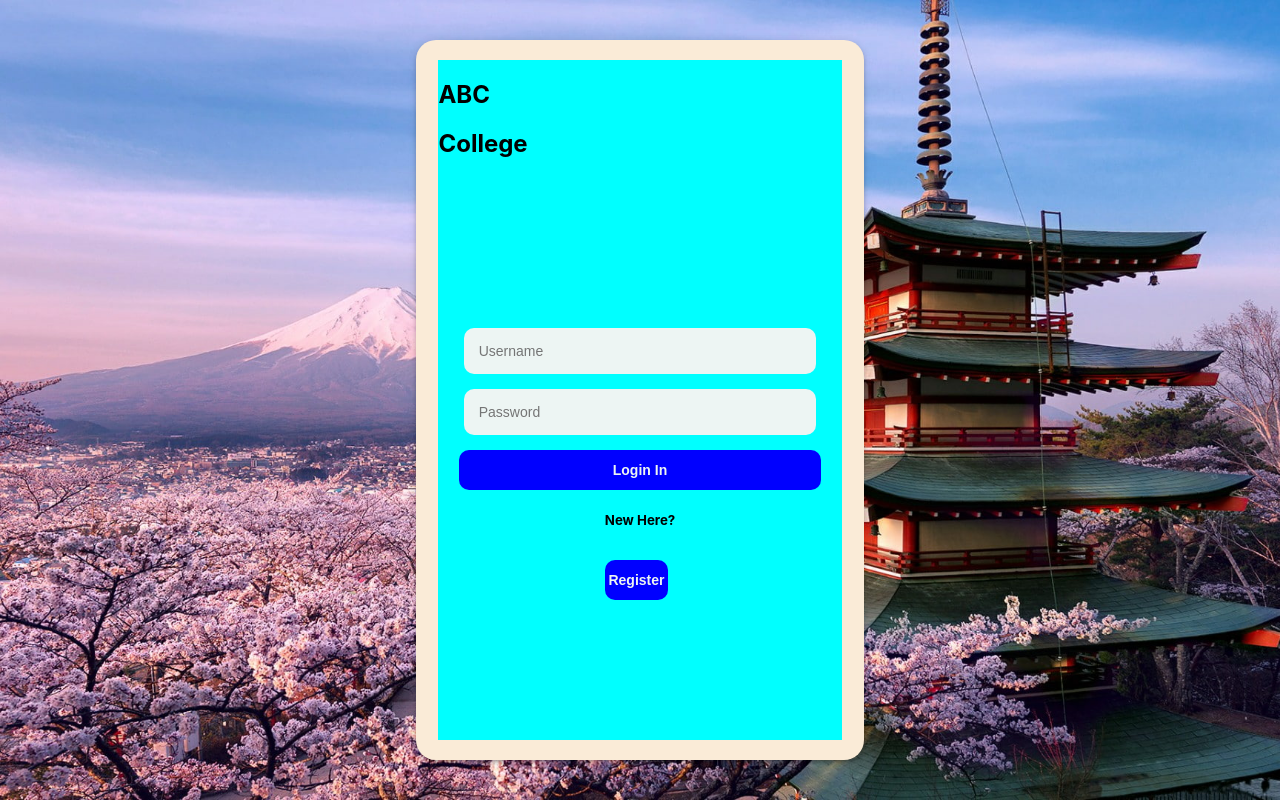
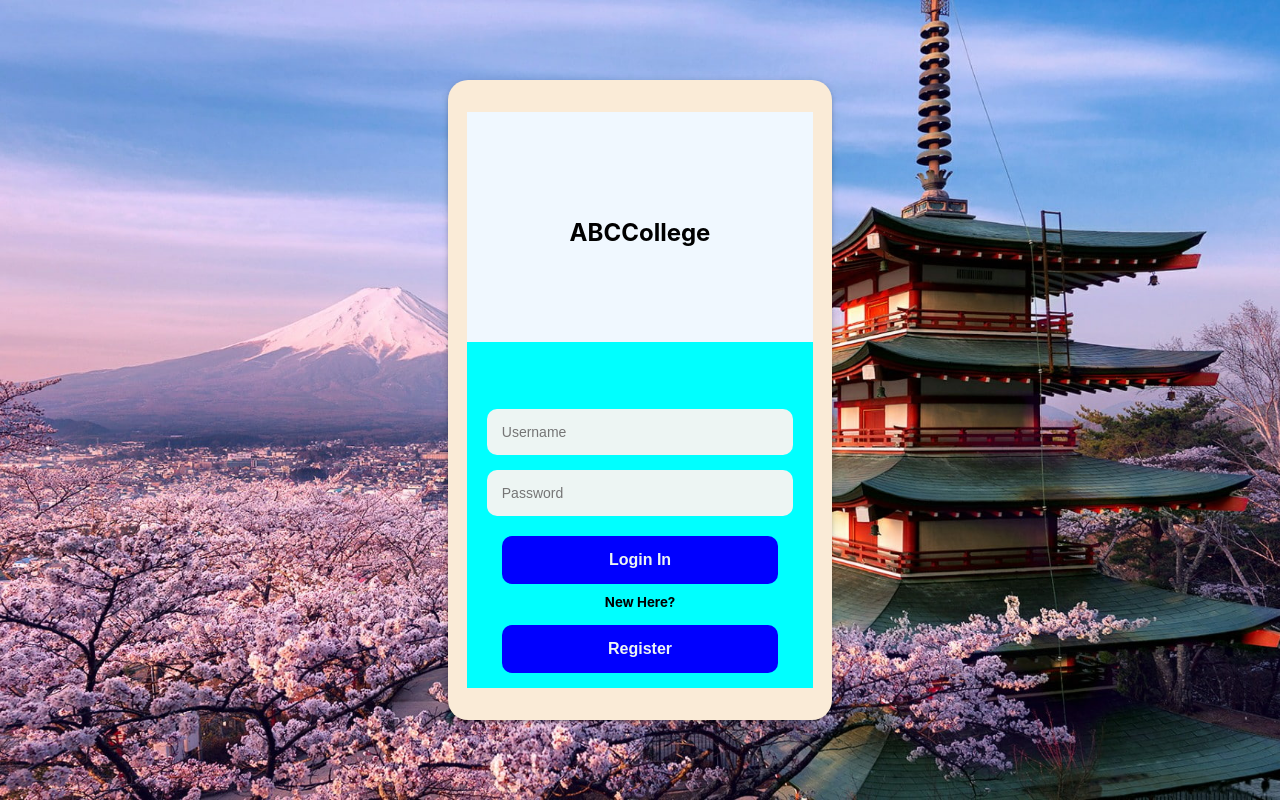
Before and after one commit to NemalPerera-NP/ABC-College-web-Frontend, a React (Create React App) app: page / in a window 1280 px wide. Built offline with nearby package versions, Linux system fonts and the light colour scheme.

Commit message:
update on login page styling

```diff
--- a/src/components/screens/loginPage.js
+++ b/src/components/screens/loginPage.js
@@ -16,14 +16,17 @@ function LoginPage() {
 
   const toggleRegistering = () => setIsRegistering(!isRegistering);
 
-  const submit = async () => {};
+  const submit = async () => {
+    setLoginError("heloo");
+  };
 
   return (
     <div className={styles.login_container}>
       <div className={styles.login_form_container}>
         <div className={styles.login_form_container_sub}>
           <div className={styles.login_logo_container}>
-            <h2>ABC</h2>
+            <h2>ABC </h2>
+            <br />
             <h2>College</h2>
           </div>
           <form className={styles.form_container} onSubmit={submit}>
@@ -63,19 +66,28 @@ function LoginPage() {
             </button>
             {loginError && <div className={styles.error_msg}>{loginError}</div>}
 
-            <div >
-               {!isRegistering &&(<h5>New Here? </h5>)}
+            <div className={styles.login_fotter}>
+              {!isRegistering && <h5>New Here? </h5>}
               {isRegistering ? (
-                <button className={styles.green_btn} onClick={toggleRegistering} type="button">
+                <button
+                  className={styles.green_btn}
+                  onClick={toggleRegistering}
+                  type="button"
+                >
                   Back to Login
                 </button>
               ) : (
-                <button className={styles.green_btn} onClick={toggleRegistering} type="button">
+                <button
+                  className={styles.white_btn}
+                  onClick={toggleRegistering}
+                  type="button"
+                >
                   Register
                 </button>
               )}
             </div>
           </form>
+
         </div>
       </div>
     </div>
--- a/src/components/styles/login.module.css
+++ b/src/components/styles/login.module.css
@@ -1,6 +1,7 @@
 .login_container{
 width: 100%;
 height: 100vh;
+margin: 0;
 background-image: url('../assets/images/wallpaperflare.com_wallpaper.jpg'); /* Adjust path as needed */
 background-size: cover;
 background-position: center;
@@ -10,47 +11,62 @@ align-items: center;
 }
 
 .login_form_container{
-    width: 35%;
-    height: 90vh;
+    width: 30%;
+    height: 80%;
     margin: 0;
-    padding: 0;
-    background-color:antiquewhite;
+    background-color: antiquewhite;
     display: flex;
-    border-radius: 20px;
+    flex-direction: column;
     align-items: center;
     justify-content: center;
+    border-radius: 20px;
     box-shadow: 0px 3px 3px -2px rgb(0 0 0 / 20%),
     0px 3px 4px 0px rgb(0 0 0 / 14%), 0px 1px 8px 0px rgb(0 0 0 / 12%);
-
 }
 .login_form_container_sub{
     width: 90%;
-    height: 85vh;
+    height: 90%;
     margin: 0;
     padding: 0;
     display: flex;
     flex-direction: column;
     background-color:aquamarine;
     border-radius: 20px;
+    justify-content: flex-end;
 
 }
 .login_logo_container{
     width: 100%;
+    height: 40%;
+    display: flex;
     margin: 0;
     padding: 0;
-    background-color: aqua;
+    background-color:aliceblue;
+    align-items: center;
+    justify-content: center;
+
 }
 .form_container{
     width: 100%;
+    height: auto;
     display: flex;
     margin: 0;
     padding: 0;
     background-color: aqua;
     flex-direction: column;
     align-items: center;
-    justify-content: center;
     flex-grow: 1;
+    justify-content: flex-end;
 
+}
+.login_fotter{
+    width: 100%;
+    margin-bottom: 0;
+    padding: 0;
+    display: flex;
+    flex-direction: column;
+    align-items: center;
+    justify-content: flex-end;
 }
 
 
@@ -62,27 +78,54 @@ align-items: center;
     border-radius: 10px;
     background-color: #edf5f3;
 	margin-top: 10px;
-    margin-bottom: 5px;
+    margin-bottom:5px;
 	font-size: 14px;
 }
-.login_logo_container{
-
-}
-.form_container{
-
-}
-
 .green_btn{
     border: none;
 	outline: none;
-	padding: 12px 0;
-    margin-top: 10px;
+	padding: 15px;
+    margin-top: 15px;
 	background-color:blue;
 	border-radius: 10px;
-	width: 90%;
+	width: 80%;
 	font-weight: bold;
-	font-size: 14px;
+	font-size: 16px;
 	cursor: pointer;
     color: #edf5f3;
+}
+.white_btn{
+    border: none;
+	outline: none;
+	padding: 15px;
+    margin-top: 15px;
+    margin-bottom: 15px;
+	background-color:blue;
+	border-radius: 10px;
+	width: 80%;
+	font-weight: bold;
+	font-size: 16px;
+	cursor: pointer;
+    color: #edf5f3;
+}
 
+h5{
+    margin: 0;
+    margin-top: 10px;
+    padding: 0;
 }
+h2{
+    margin: 0;
+    margin-top: 10px;
+    padding: 0;
+}
+.error_msg {
+	width:80% ;
+	padding: 15px;
+	margin: 5px 0;
+	font-size: 14px;
+	background-color: #f34646;
+	color: white;
+	border-radius: 5px;
+	text-align: center;
+}
```
